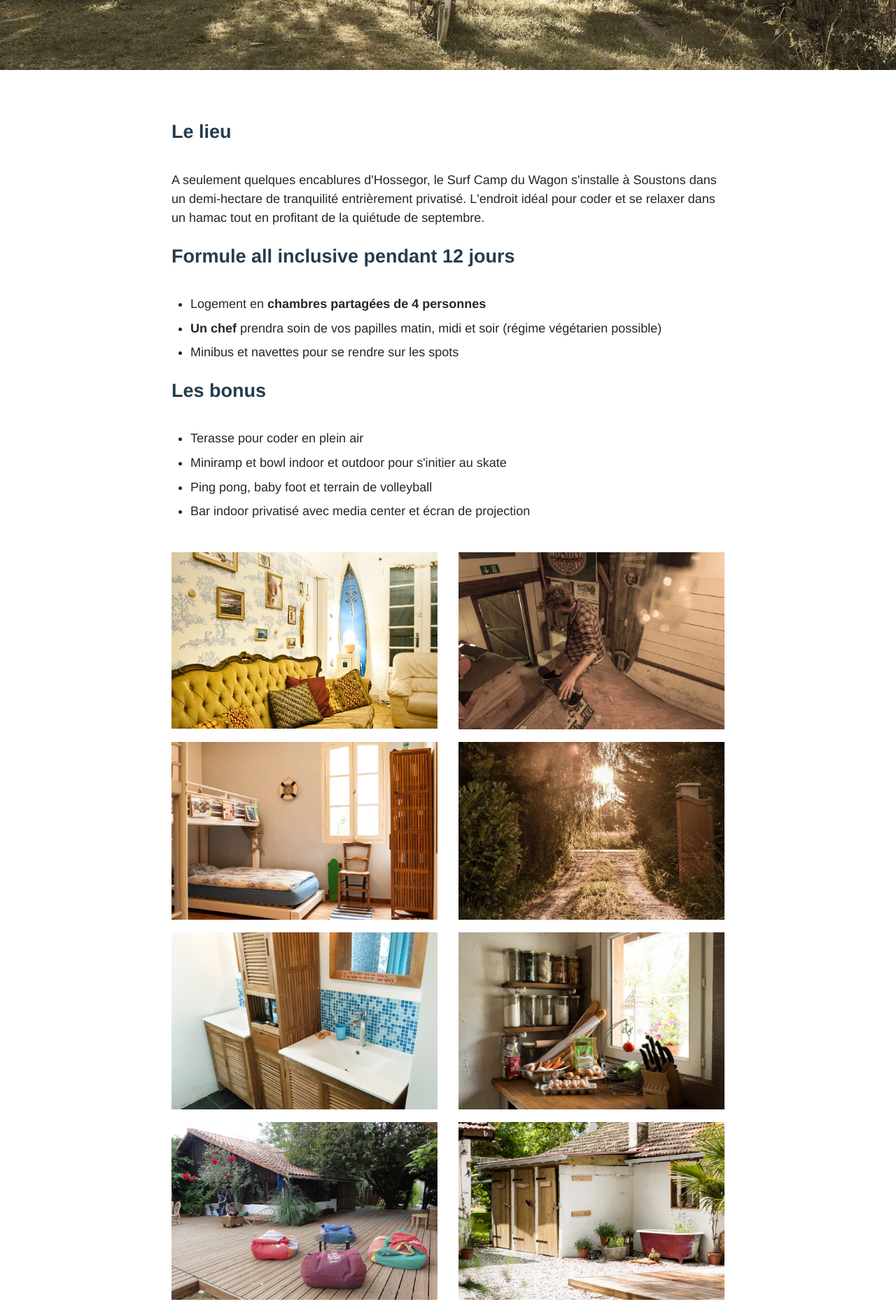
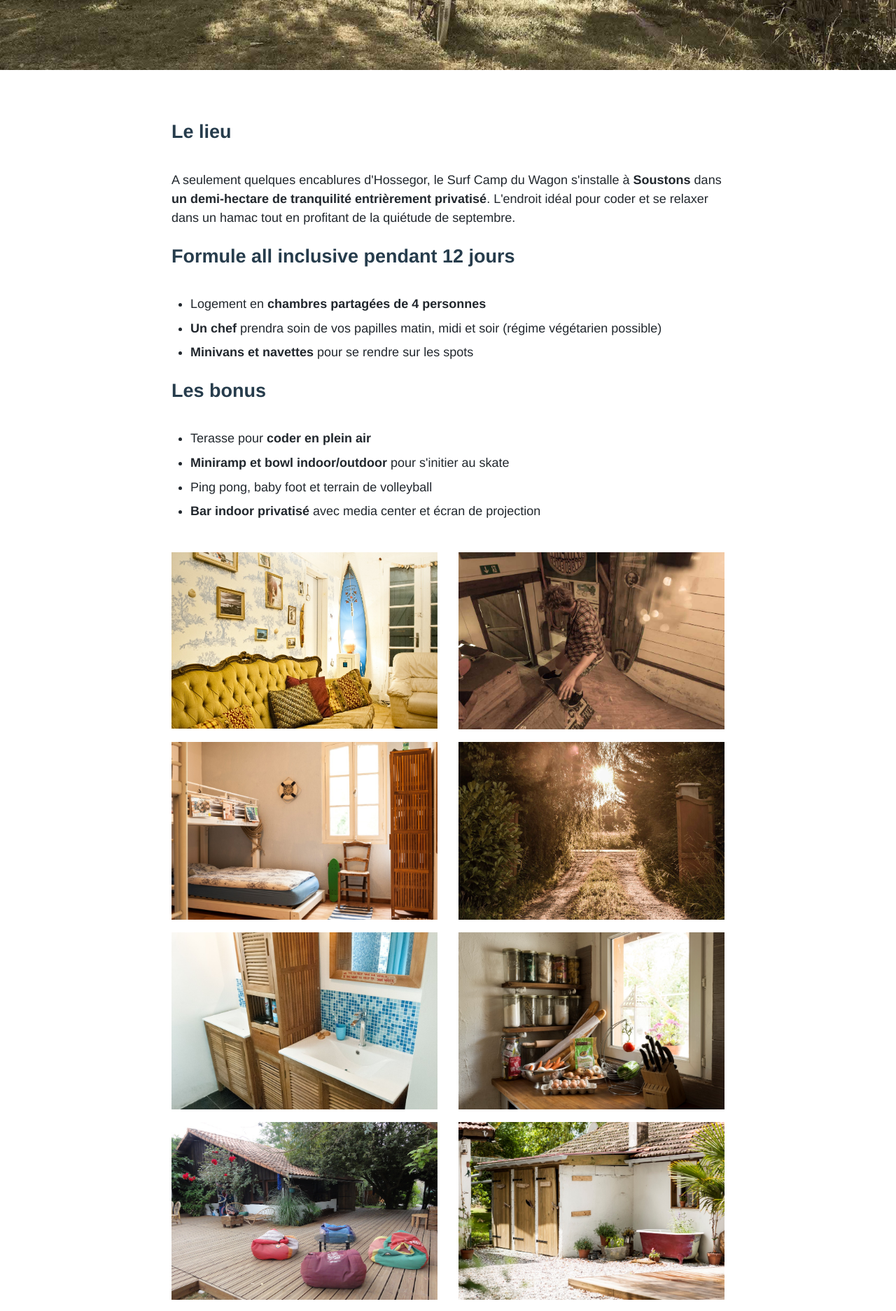
Before and after one commit to lewagon/surfcamp, a Jekyll site: the page built from lieu.html, in a window 1280 px wide. Shown: the part 631-2504 px from the top of the page at 70% size. Built offline with Jekyll 4.4.1, drawn with Linux system fonts in a browser that asks for light colours.

Commit message:
Surf, footer, retouche home, visuel home

```diff
--- a/_includes/footer.html
+++ b/_includes/footer.html
@@ -1,4 +1,12 @@
 <footer class="site-footer">
+  <div class="container partenaires">
+    <h3>Nos partenaires</h3>
+    {% for partenaire in site.data.partenaires %}
+      <a href="{{ partenaire.url }}" target="_blank">
+        <img src="{{ site.baseurl }}/assets/partenaires/{{ partenaire.img }}" alt="{{ partenaire.name }}">
+      </a>
+    {% endfor %}
+  </div>
   <div class="container">
     &copy; 2014
 
@@ -17,13 +25,6 @@
       </a>
     </nav>
   </div>
-  <div class="container partenaires">
-    {% for partenaire in site.data.partenaires %}
-      <a href="{{ partenaire.url }}" target="_blank">
-        <img src="{{ site.baseurl }}/assets/partenaires/{{ partenaire.img }}" alt="{{ partenaire.name }}">
-      </a>
-    {% endfor %}
-  </div>
 </footer>
 
 <script>
--- a/code.html
+++ b/code.html
@@ -13,8 +13,7 @@ layout: default
 
 <article class="container">
   <p>
-    Participer à un live-code autour du bar, projeté sur un écran géant au dessus
-    de la rampe de skate, ça vous tente ?
+    Participer à un live-code autour du bar, <strong>projeté sur un écran géant au dessus d'une rampe de skate</strong>, ça vous tente ?
   </p>
 
   <h2>
--- a/css/main.css
+++ b/css/main.css
@@ -4,6 +4,8 @@
 
 .pull-left {
   float: left;
+  margin-top: -15px;
+  margin-right: 15px;
 }
 
 .center-auto {
@@ -1747,14 +1749,23 @@ article h2 a, article h2 a:hover {
     text-align: center;
 }
 .site-footer {
-    padding: 4em 0;
-    margin: 4em 0 0 0;
+    padding: 1em 0;
+    margin: 1em 0 0 0;
     background: whitesmoke;
     color: #aaa;
+}
+
+.site-footer h3 {
+    font-size: 17px;
+    color: #777;
+    margin-bottom: 1em;
+    text-transform: uppercase;
 }
 .site-footer .partenaires {
   color: #aaa;
   margin-top: 2em;
+  margin-bottom: 2em;
+  text-align: center;
 }
 .site-footer .partenaires img {
   width: 120px;
--- a/lieu.html
+++ b/lieu.html
@@ -14,22 +14,22 @@ layout: default
 <article class="container">
   <h2>Le lieu</h2>
   <p>
-    A seulement quelques encablures d'Hossegor, le Surf Camp du Wagon s'installe à Soustons dans un demi-hectare de tranquilité entrièrement privatisé. L'endroit idéal pour coder et se relaxer dans un hamac tout en profitant de la quiétude de septembre.
+    A seulement quelques encablures d'Hossegor, le Surf Camp du Wagon s'installe à <strong>Soustons</strong> dans <strong>un demi-hectare de tranquilité entrièrement privatisé</strong>. L'endroit idéal pour coder et se relaxer dans un hamac tout en profitant de la quiétude de septembre.
   </p>
 
   <h2>Formule all inclusive pendant 12 jours</h2>
   <ul>
     <li>Logement en <strong>chambres partagées de 4 personnes</strong></li>
     <li><strong>Un chef</strong> prendra soin de vos papilles matin, midi et soir (régime végétarien possible)</li>
-    <li>Minibus et navettes pour se rendre sur les spots</li>
+    <li><strong>Minivans et navettes</strong> pour se rendre sur les spots</li>
   </ul>
 
   <h2>Les bonus</h2>
   <ul>
-    <li>Terasse pour coder en plein air</li>
-    <li>Miniramp et bowl indoor et outdoor pour s'initier au skate</li>
+    <li>Terasse pour <strong>coder en plein air</strong></li>
+    <li><strong>Miniramp et bowl indoor/outdoor</strong> pour s'initier au skate</li>
     <li>Ping pong, baby foot et terrain de volleyball</li>
-    <li>Bar indoor privatisé avec media center et écran de projection</li>
+    <li><strong>Bar indoor privatisé</strong> avec media center et écran de projection</li>
   </ul>
 
   <div class="row guesthouse">
```
Also changed, not shown: index.html (+13 -15 lines), surf.html (+19 -13 lines), assets/home-surf.jpg (added), assets/home-welcome-2.jpg (added), assets/home-welcome-3.jpg (added), assets/home-welcome.jpg (added).
